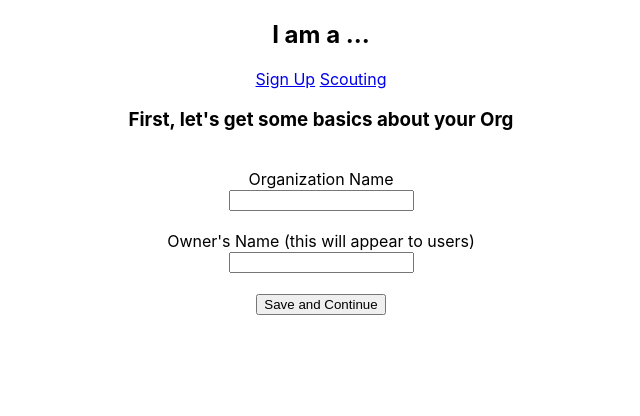
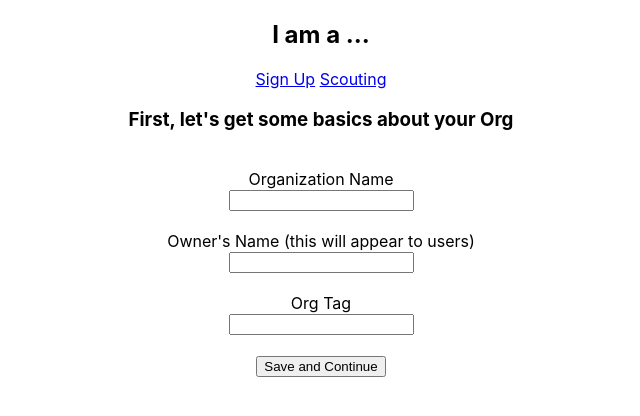
Before and after one commit to TylerSmall19/esports_manager, a React (Create React App) app in the folder manager_platform/: page /orgs/new in a window 1280 px wide. Shown: the top 416 px of the page, without its empty margins (319-959 px from the left). Built offline with nearby package versions, Linux system fonts and the light colour scheme.

Commit message:
Change new Org to match the shape of Org

```diff
--- a/manager_platform/src/components/teamCreation/NewOrgSignup.tsx
+++ b/manager_platform/src/components/teamCreation/NewOrgSignup.tsx
@@ -1,31 +1,30 @@
-import React, { ChangeEvent, useState } from 'react';
+import React, { useState } from 'react';
 
 const NewOrgSignup = () => {
-  const [isSubmitted, setIsSubmitted] = useState(false);
-
   const handleOrgSubmit = (vals : any) => (e : Event) => {
     e.preventDefault();
 
-    console.log(vals, e);
+    console.log(vals);
   }
 
   return (
     <div>
       <h3>First, let's get some basics about your Org</h3>
       <br />
-      {!isSubmitted ? <NewOrgDetails onSubmit={handleOrgSubmit} /> : null }
+      <NewOrgDetails onSubmit={handleOrgSubmit} />
     </div>
   );
 };
 
 type FormValues = {
-  orgName: string;
+  name: string;
   ownerName: string;
+  tag: string;
 }
 
 const NewOrgDetails = (props : any) => {
   const { onSubmit } = props;
-  const initialState : FormValues = { orgName: '', ownerName: '' };
+  const initialState : FormValues = { name: '', ownerName: '', tag: '' };
 
   const [formState, setFormState] = useState<FormValues>(initialState);
 
@@ -36,9 +35,9 @@ const NewOrgDetails = (props : any) => {
   return (
     <form onSubmit={onSubmit(formState)}>
       <div>
-        <label className='inputs' htmlFor='orgName'>Organization Name</label>
+        <label className='inputs' htmlFor='name'>Organization Name</label>
         <br />
-        <input id='orgName' type='text' name='orgName' value={formState.orgName || ''} onChange={setValue} />
+        <input id='name' type='text' name='name' value={formState.name || ''} onChange={setValue} />
       </div>
 
       <br />
@@ -52,6 +51,14 @@ const NewOrgDetails = (props : any) => {
       <br />
 
       <div>
+        <label className='inputs' htmlFor='tag'>Org Tag</label>
+        <br />
+        <input id='tag' name='tag' type='text' value={formState.tag || ''} onChange={setValue} />
+      </div>
+
+      <br />
+
+      <div>
         <button type='submit'>Save and Continue</button>
       </div>
     </form>
```
